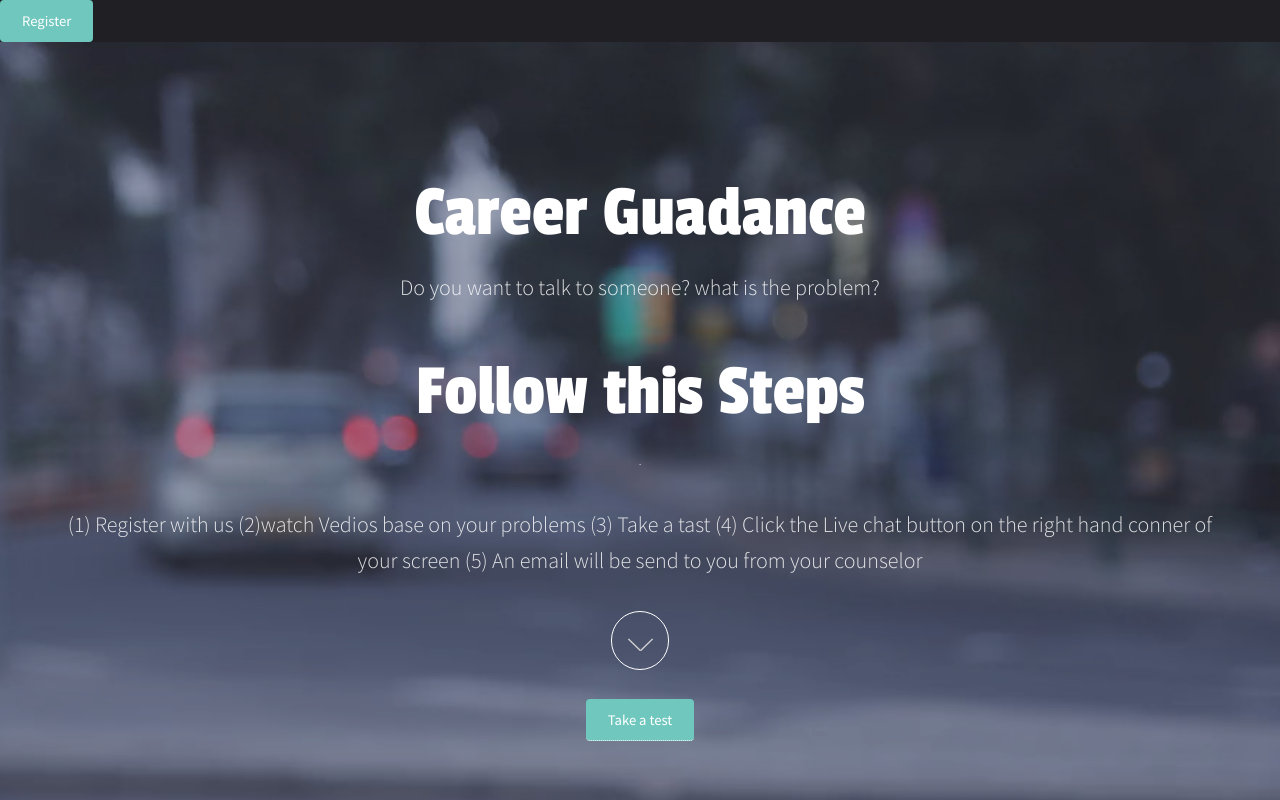
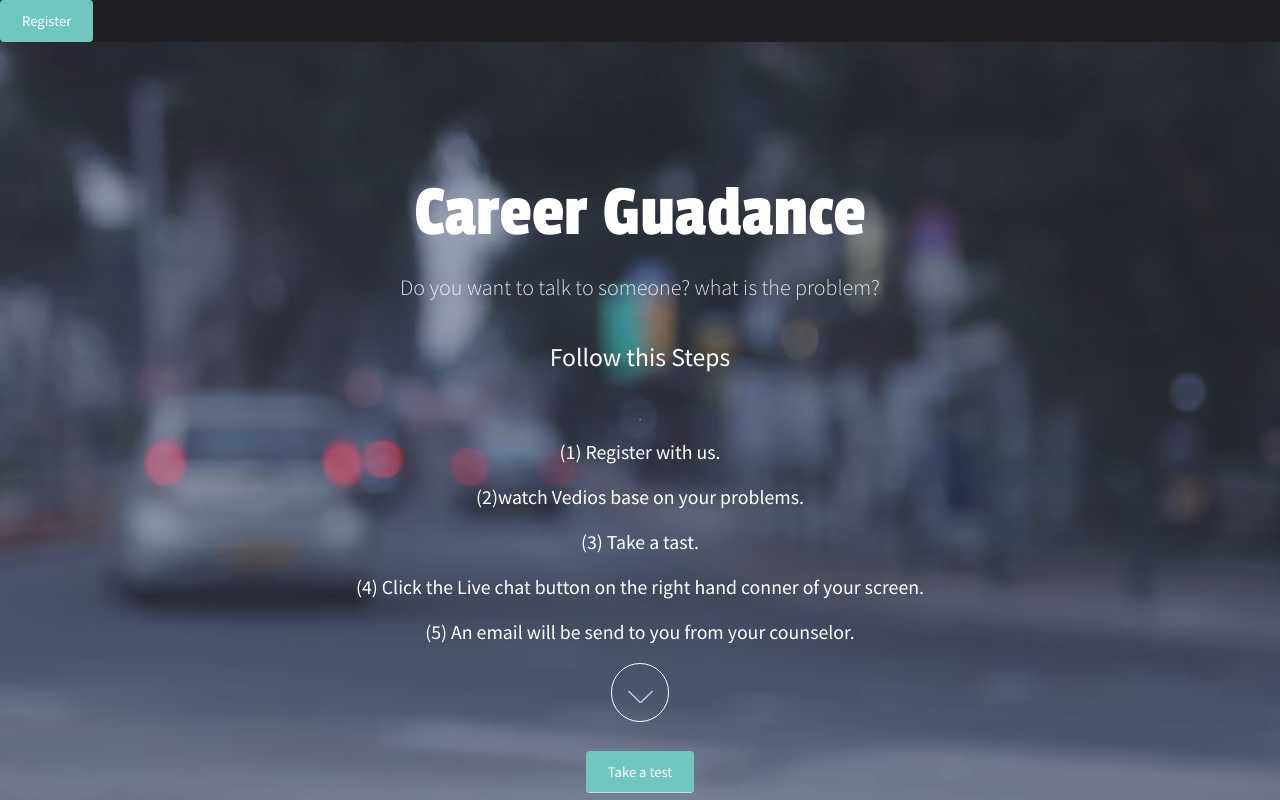
Before and after one commit to khalid-08/Careerg.org, a plain HTML site: page index.html in a window 1280 px wide. Shown: the top 800 px of the page. Drawn offline with Linux system fonts and the light colour scheme.

Commit message:
Update index.html

```diff
--- a/index.html
+++ b/index.html
@@ -24,13 +24,13 @@
 							<h1>Career Guadance </h1>
 							<p>Do you want to talk to someone? what is the problem?<br />
 
-							</a><h1>Follow this Steps</h1>.
+							</a><h2>Follow this Steps</h2>.
 							</p>
-							<p> (1) Register with us
-							(2)watch Vedios base on your problems
-							(3) Take a tast
-							(4) Click the Live chat button on the right hand conner of your screen
-							(5) An email will be send to you from your counselor</p>
+							<p><h3>(1) Register with us.</h3> </P>
+							<P><h3>(2)watch Vedios base on your problems. </h3> </P>
+							<P><h3>(3) Take a tast.</h3></P>
+							<P><h3>(4) Click the Live chat button on the right hand conner of your screen.</h3></P>
+							<P><h3>(5) An email will be send to you from your counselor.</h3></p></P>
 
 						</header>
 						<a href="#main" class="more">Learn More</a>
```
